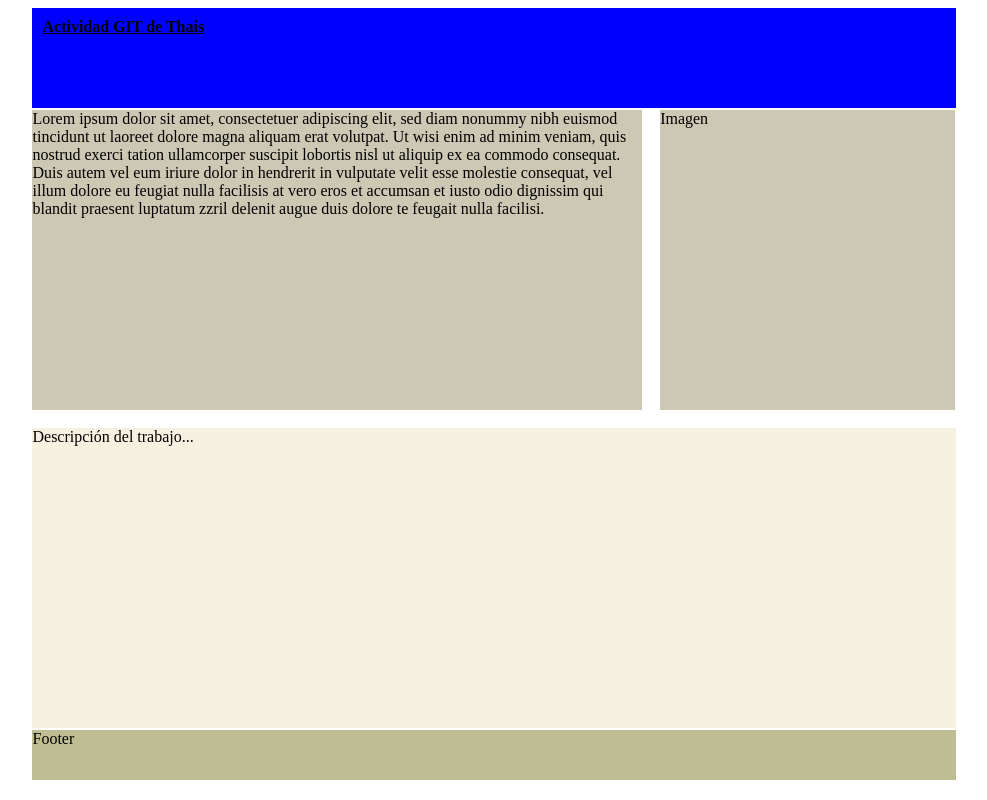
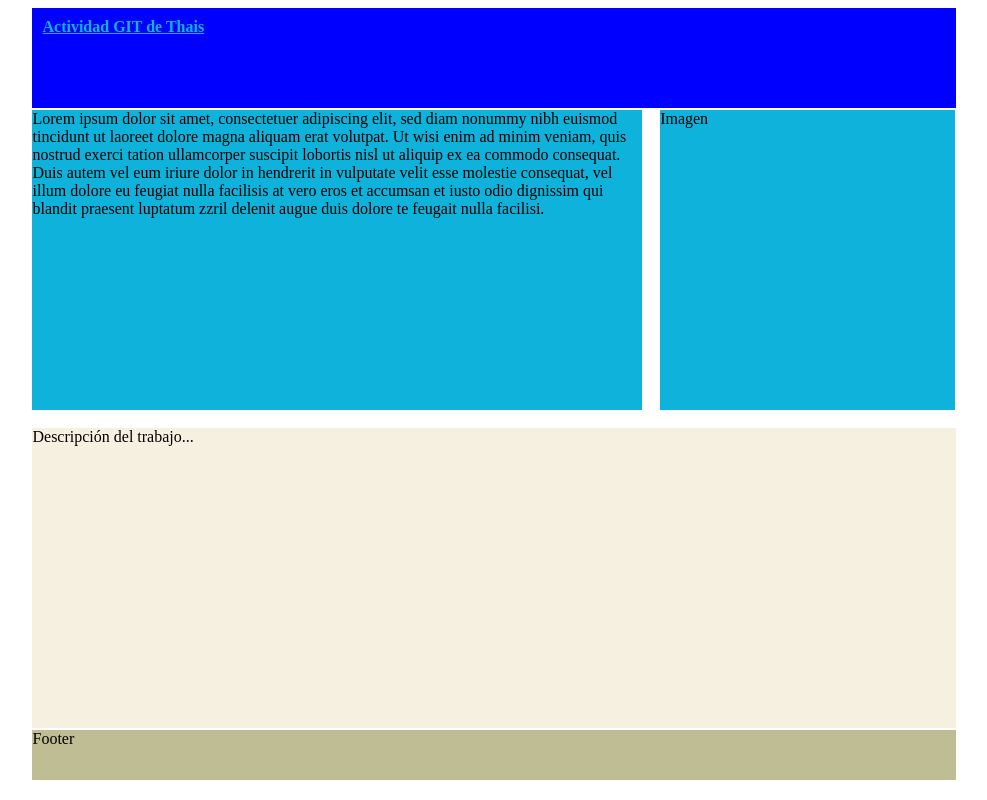
Before and after one commit to thais2020/ejercicioGit, a plain HTML site: page index.html in a window 1280 px wide. Shown: the whole page, without its empty margins (146-1133 px from the left). Drawn offline with Linux system fonts and the light colour scheme.

Commit message:
Se ha modificado el fichero index.html

```diff
--- a/index.html
+++ b/index.html
@@ -4,8 +4,8 @@
     <meta charset="UTF-8">
     <meta name="viewport" content="width=device-width, initial-scale=1.0">
     <meta http-equiv="X-UA-Compatible" content="ie=edge">
-    <meta name="author" content="Thais">
-    <title>Actividad de Git</title>
+    <meta name="author" content="Thais Alvarez Aguirre">
+    <title>Actividad de Git y GitHub</title>
     <meta http-equiv="Content-Type" content="text/html; charset=UTF-8">
     <link rel="stylesheet" type="text/css" href="styles.css">
 </head>
--- a/styles.css
+++ b/styles.css
@@ -145,13 +145,13 @@ body{text-align:center;}
 	}
 
 #header h1 a{
-	color:#000000;
+	color:#0fb2db;
 	background-color:blue;
 	}
 
 .content{
 	height:300px;
-	background:#CCC8B3;
+	background:#0fb2db;
 	border-top:#FFFFFF 2px solid;
 	margin:0;
 	padding:0;
```
